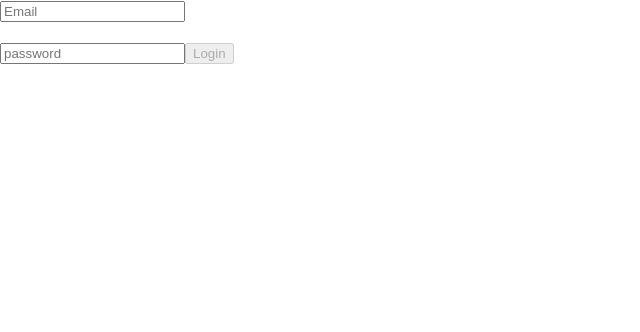
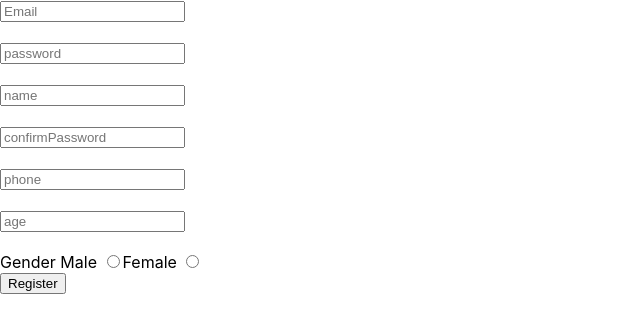
Before and after one commit to El-Sherif/CSGO, a React (Create React App) app in the folder client/: page / in a window 1280 px wide. Shown: the top 332 px of the page, without its empty margins (0-640 px from the left). Built offline with nearby package versions, Linux system fonts and the light colour scheme.

Commit message:
completed register and fixed a couple of bugs in its backend

```diff
--- a/client/src/App.js
+++ b/client/src/App.js
@@ -9,7 +9,7 @@ import './App.css';
 function App() {
   return (
     <div>
-     <Login />
+     <Register />
     </div>
   );
 }
--- a/client/src/Components/Login.js
+++ b/client/src/Components/Login.js
@@ -24,8 +24,11 @@ class Login extends Component {
     try{
       const user = await axios.post(`http://localhost:5000/api/users/login`,body);
       if(user){
-        localStorage.setItem("jwtToken", user.data.data);
+        let token=user.data.data;
+        localStorage.setItem("jwtToken", token);
+        axios.defaults.headers.common['Authorization'] = token
         await this.setState({ loggedIn: true });
+
       }
 
     }
--- a/client/src/Components/Register.js
+++ b/client/src/Components/Register.js
@@ -1,85 +1,182 @@
-import React, { useState } from "react";
-import { Button, FormGroup, FormControl, FormLabel } from "react-bootstrap";
-import "../styles/Login.css";
+import React, { Component } from "react";
+import { Button } from "react-bootstrap";
 import axios from "axios";
+import Test from './Test'
+function validateEmail(email) {
+  var re = /^(([^<>()\[\]\\.,;:\s@"]+(\.[^<>()\[\]\\.,;:\s@"]+)*)|(".+"))@((\[[0-9]{1,3}\.[0-9]{1,3}\.[0-9]{1,3}\.[0-9]{1,3}\])|(([a-zA-Z\-0-9]+\.)+[a-zA-Z]{2,}))$/;
+  return re.test(String(email).toLowerCase());
+}
+function validateNumber(num){
+  return num.length>0 && !isNaN(num);
+}
+class Register extends Component {
 
-export default function Register(props) {
-  const [email, setEmail] = useState("");
-  const [password, setPassword] = useState("");
-  const [confirmPassword, setconfirmPassword] = useState("");
-  const [gender, setGender] = useState("");
-  const [phone, setPhone] = useState("");
-  const [age, setAge] = useState("");
+  state = {
+    email: "",
+    password: "",
+    confirmPassword:"",
+    name:"",
+    gender: "",
+    phone:"",
+    age:"",
+    done:false
 
-  function validateForm() {
-    return email.length > 0 && password.length > 0;
+  };
+  handleChange = event => {
+    this.setState({
+      [event.target.id]: event.target.value
+    });
+  };
+
+  validateRequest(req){
+    let ret="ok";
+    console.log(req.password+" "+req.confirmPassword);
+    if(!validateEmail(req.email)){
+     ret="Please enter a valid mail";
+    }
+    else if(req.password.length<8)
+    ret="Password has to be atleast 8 characters long";
+    else if(req.password!==req.confirmPassword)
+    ret="The repeated password doesn't match the first one"
+    else if(req.name.length==0)
+    ret="Please enter your name";
+    else if(!validateNumber(req.phone))
+    ret="Phone Number contains only digits and cannot be empty";
+    else if(!validateNumber(req.age))
+    ret="Age contains only digits and cannot be empty";
+
+
+    return {msg:ret};
+  }
+  handleSubmit = async () => {
+    if(document.getElementById("male").checked)
+    await this.setState({gender:'Male'});
+    else if(document.getElementById("female").checked)
+    await this.setState({gender:'Female'});
+    else
+    {
+      alert("Please choose your gender");
+      return;
+
+    }
+    const body={email:this.state.email,password:this.state.password
+    ,balance:0,name:this.state.name,age:this.state.age,phone:this.state.phone,confirmPassword:this.state.confirmPassword,gender:'Male'};
+    let valid=this.validateRequest(body);
+    if(valid.msg=='ok')
+    {
+
+
+    try{
+      const user = await axios.post(`http://localhost:5000/api/users/register`,body);
+      if(user.data.error){
+        alert(user.data.error);
+        return;
+      }
+      if(user){
+        console.log(user.data);
+        await this.setState({ done: true });
+        alert("You have succesfully registered, please check your email to verify your account");
+      }
+
+    }
+    catch(error){
+      alert("Something went wrong, please try again");
+      console.log(error);
+    }
+  }
+  else
+   alert(valid .msg);
+
+  };
+   handleGender(event){
+     let id=event.target.id;
+     if(id=='male'){
+      document.getElementById("female").checked = false;
+     }
+     else
+     document.getElementById("male").checked = false;
+
+  }
+render() {
+    // if (this.state.done) {
+    //   return <Test></Test>
+
+    // }
+    return (
+    <div>
+    <input
+    type="email"
+    id="email"
+    onChange={this.handleChange}
+    className="form-control"
+    placeholder={ "Email"    }
+    autoComplete="username"
+  />
+  <br />
+  <br />
+  <input
+    type="password"
+    id="password"
+    onChange={this.handleChange}
+    className="form-control"
+    placeholder={ "password"    }
+  />
+   <br />
+  <br />
+  <input
+    type="text"
+    id="name"
+    onChange={this.handleChange}
+    className="form-control"
+    placeholder={ "name"    }
+  />
+   <br />
+  <br />
+  <input
+    type="password"
+    id="confirmPassword"
+    onChange={this.handleChange}
+    className="form-control"
+    placeholder={ "confirmPassword"    }
+  />
+   <br />
+  <br />
+  <input
+    type="text"
+    id="phone"
+    onChange={this.handleChange}
+    className="form-control"
+    placeholder={ "phone"    }
+  />
+  <br />
+  <br />
+  <input
+    type="text"
+    id="age"
+    onChange={this.handleChange}
+    className="form-control"
+    placeholder={ "age"}
+  />
+  <br />
+  <br />
+  <form>
+  Gender
+
+ Male <input type="radio" id='male' onClick={this.handleGender}/>
+  Female <input type="radio" id='female' onClick={this.handleGender}/>
+
+  </form>
+
+  <Button block bsSize="large"  onClick={this.handleSubmit} type="submit">
+    Register
+  </Button>
+
+  </div>
+
+    );
+
   }
 
-  async function handleSubmit(event) {
 
-    event.preventDefault();
-    const body={email:email,password:password};
-    const user = await axios.post(`http://localhost:5000/api/users/login`,body);
-    console.log("herer");
-  }
-
-  return (
-    <div className="Register">
-      <form onSubmit={handleSubmit}>
-        <FormGroup controlId="email" bsSize="large">
-          <FormLabel>Email</FormLabel>
-          <FormControl
-            autoFocus
-            type="email"
-            value={email}
-            onChange={e => setEmail(e.target.value)}
-          />
-        </FormGroup>
-        <FormGroup controlId="password" bsSize="large">
-          <FormLabel>Password</FormLabel>
-          <FormControl
-            value={password}
-            onChange={e => setPassword(e.target.value)}
-            type="password"
-          />
-        </FormGroup>
-        <FormGroup controlId="gender" bsSize="large">
-          <FormLabel>Gender</FormLabel>
-          <FormControl
-            value={gender}
-            onChange={e => setGender(e.target.value)}
-            type="gender"
-          />
-        </FormGroup>
-        <FormGroup controlId="confirmPassword" bsSize="large">
-          <FormLabel>confirmPassword</FormLabel>
-          <FormControl
-            value={confirmPassword}
-            onChange={e => setconfirmPassword(e.target.value)}
-            type="password"
-          />
-        </FormGroup>
-        <FormGroup controlId="phone" bsSize="large">
-          <FormLabel>phone</FormLabel>
-          <FormControl
-            value={phone}
-            onChange={e => setPhone(e.target.value)}
-            type="phone"
-            />
-            </FormGroup>
-           <FormGroup controlId="age" bsSize="large">
-          <FormLabel>age</FormLabel>
-          <FormControl
-            value={age}
-            onChange={e => setAge(e.target.value)}
-            type="age"
-          />
-                      </FormGroup>
-
-        <Button block bsSize="large" disabled={!validateForm()} type="submit">
-          Login
-        </Button>
-      </form>
-    </div>
-  );
 }
+export default Register;
```
Also changed, not shown: 1 other file (tests, documents, lock files or other folders).
